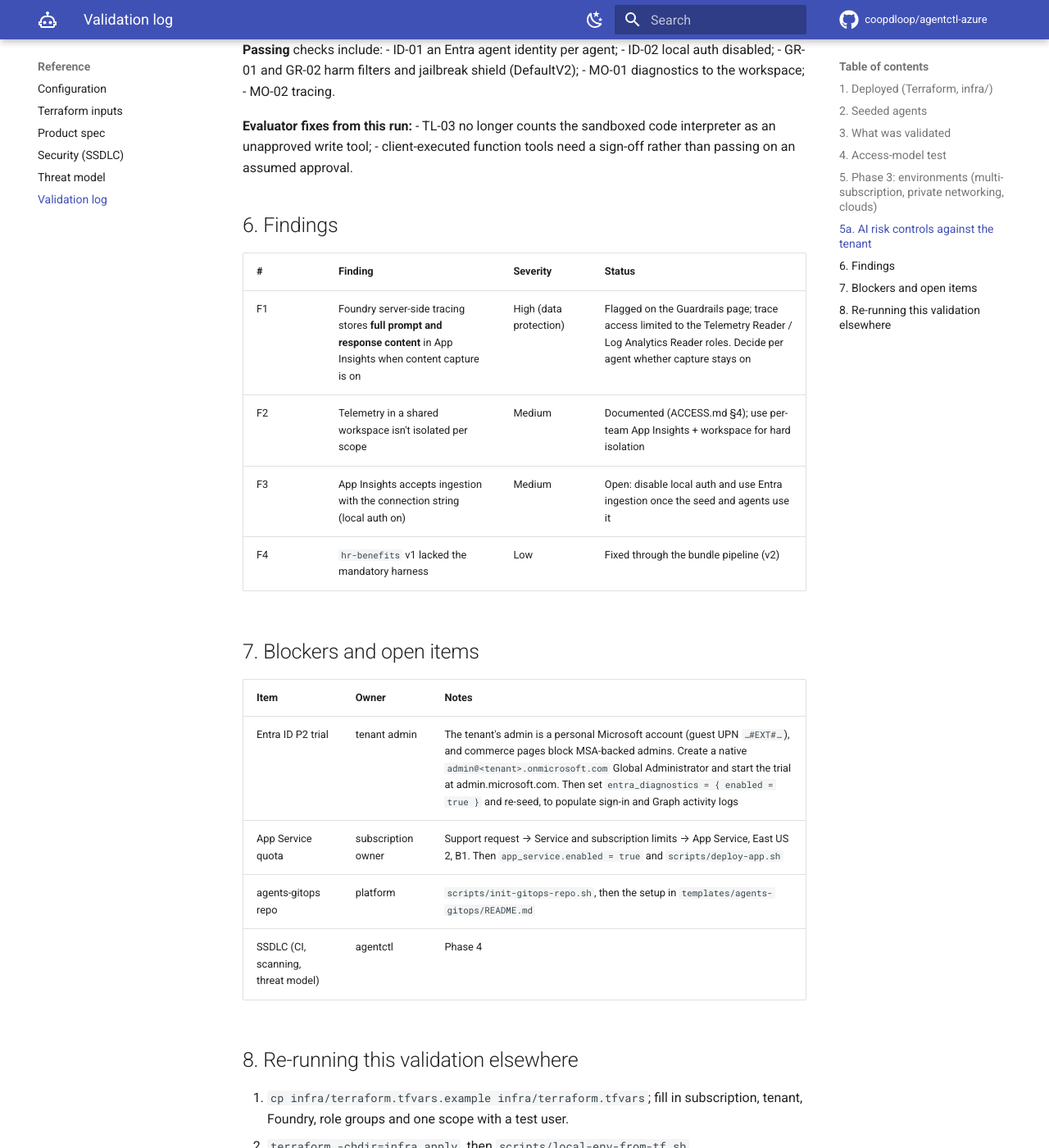
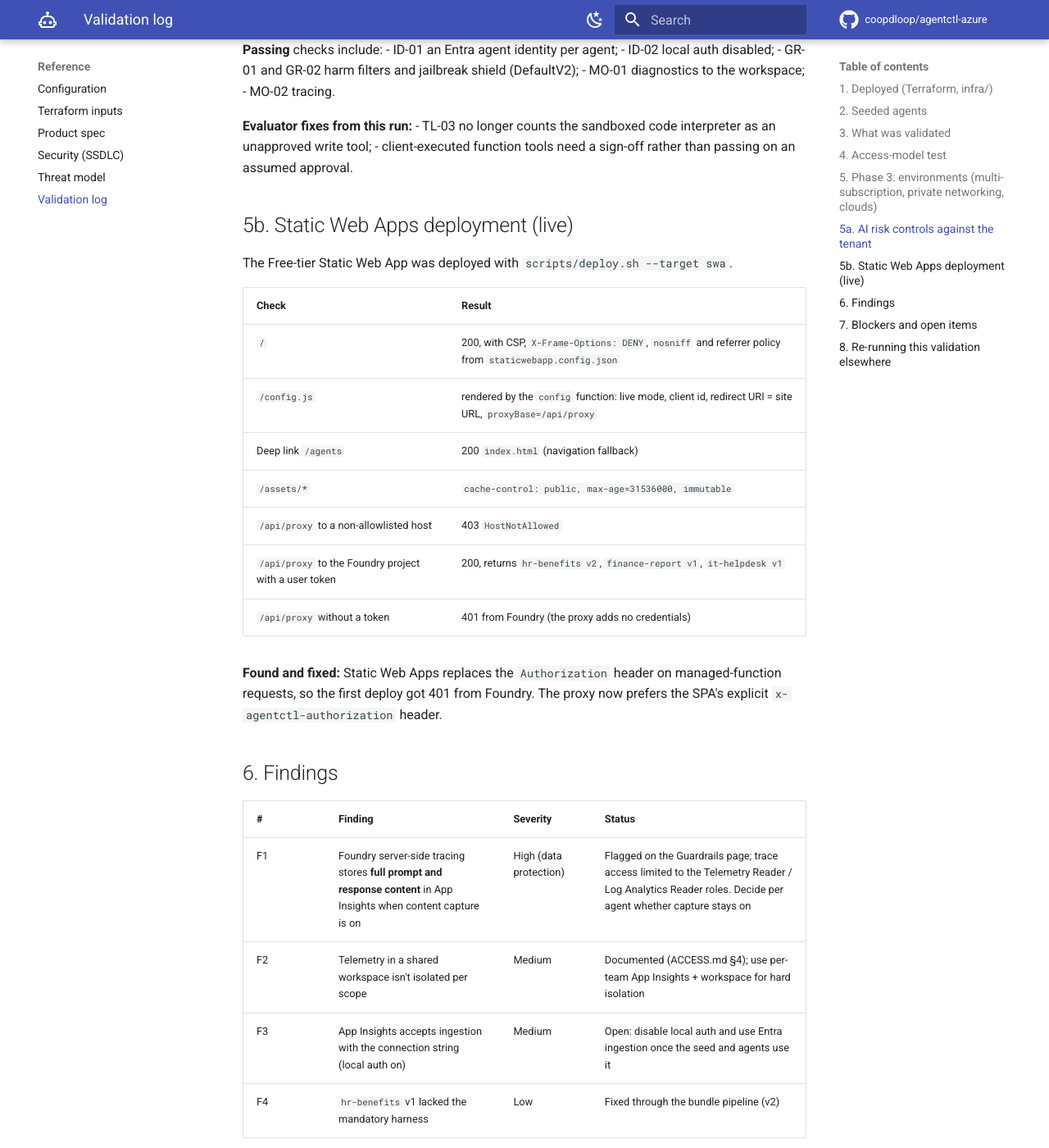
Before and after one commit to coopdloop/agentctl-azure, an MkDocs documentation site: the page built from docs/VALIDATION.md, in a window 1280 px wide and 1400 px high, scrolled down 4214 px. Shown: the whole window at 82% size. Built offline with MkDocs 1.6.1 and Material for MkDocs 9.7.7, drawn with Linux system fonts in a browser that asks for light colours; comment, search, counter and statistics services are not loaded.

Commit message:
Static Web Apps: prefer x-agentctl-authorization (platform rewrites Authorization); live SWA validation
Co-Authored-By: Claude Opus 5.5 <noreply@anthropic.com>

```diff
--- a/docs/VALIDATION.md
+++ b/docs/VALIDATION.md
@@ -114,6 +114,22 @@ Evaluated read-only with the controls engine on 2026-10-17. The 3 agents carry n
 - TL-03 no longer counts the sandboxed code interpreter as an unapproved write tool;
 - client-executed function tools need a sign-off rather than passing on an assumed approval.
 
+## 5b. Static Web Apps deployment (live)
+
+The Free-tier Static Web App was deployed with `scripts/deploy.sh --target swa`.
+
+| Check | Result |
+|---|---|
+| `/` | 200, with CSP, `X-Frame-Options: DENY`, `nosniff` and referrer policy from `staticwebapp.config.json` |
+| `/config.js` | rendered by the `config` function: live mode, client id, redirect URI = site URL, `proxyBase=/api/proxy` |
+| Deep link `/agents` | 200 `index.html` (navigation fallback) |
+| `/assets/*` | `cache-control: public, max-age=31536000, immutable` |
+| `/api/proxy` to a non-allowlisted host | 403 `HostNotAllowed` |
+| `/api/proxy` to the Foundry project with a user token | 200, returns `hr-benefits v2`, `finance-report v1`, `it-helpdesk v1` |
+| `/api/proxy` without a token | 401 from Foundry (the proxy adds no credentials) |
+
+**Found and fixed:** Static Web Apps replaces the `Authorization` header on managed-function requests, so the first deploy got 401 from Foundry. The proxy now prefers the SPA's explicit `x-agentctl-authorization` header.
+
 ## 6. Findings
 
 | # | Finding | Severity | Status |
```
Also changed, not shown: docs/deploy/static-web-app.md (+1 -1 lines), docs/operate/troubleshooting.md (+1 -1 lines), 2 other files.
